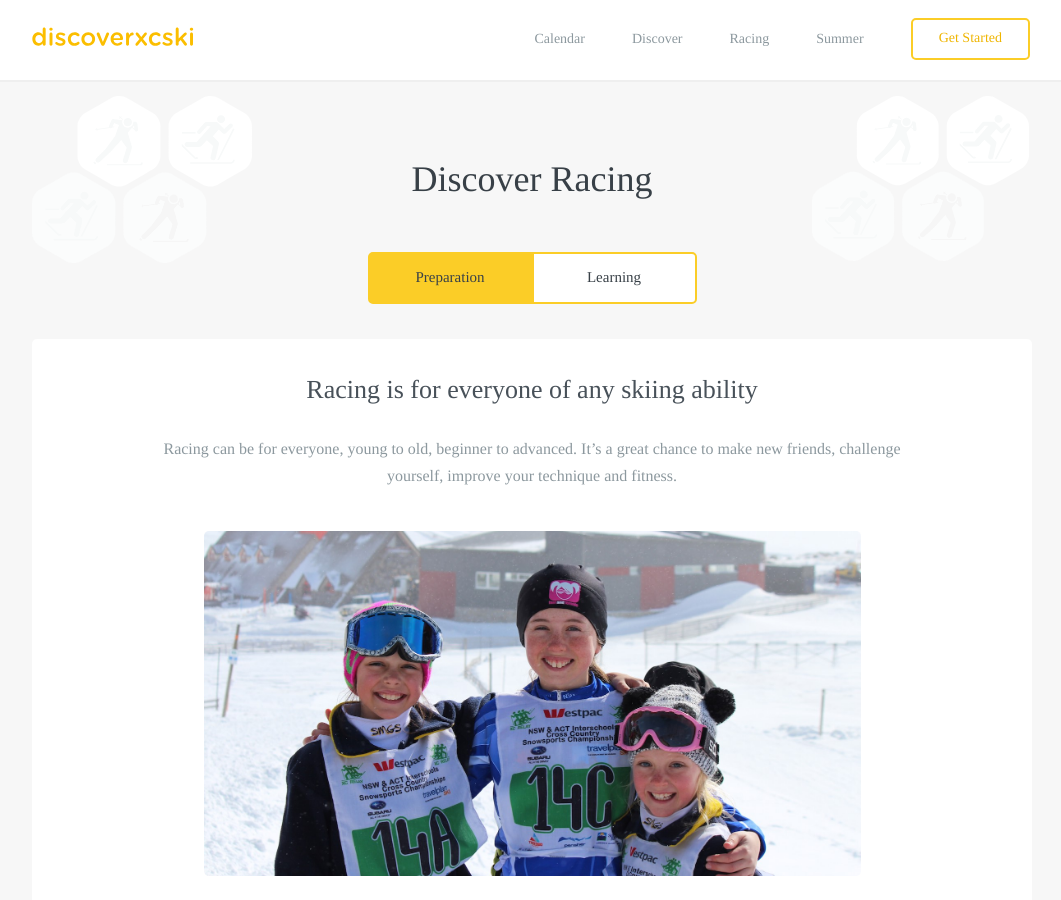
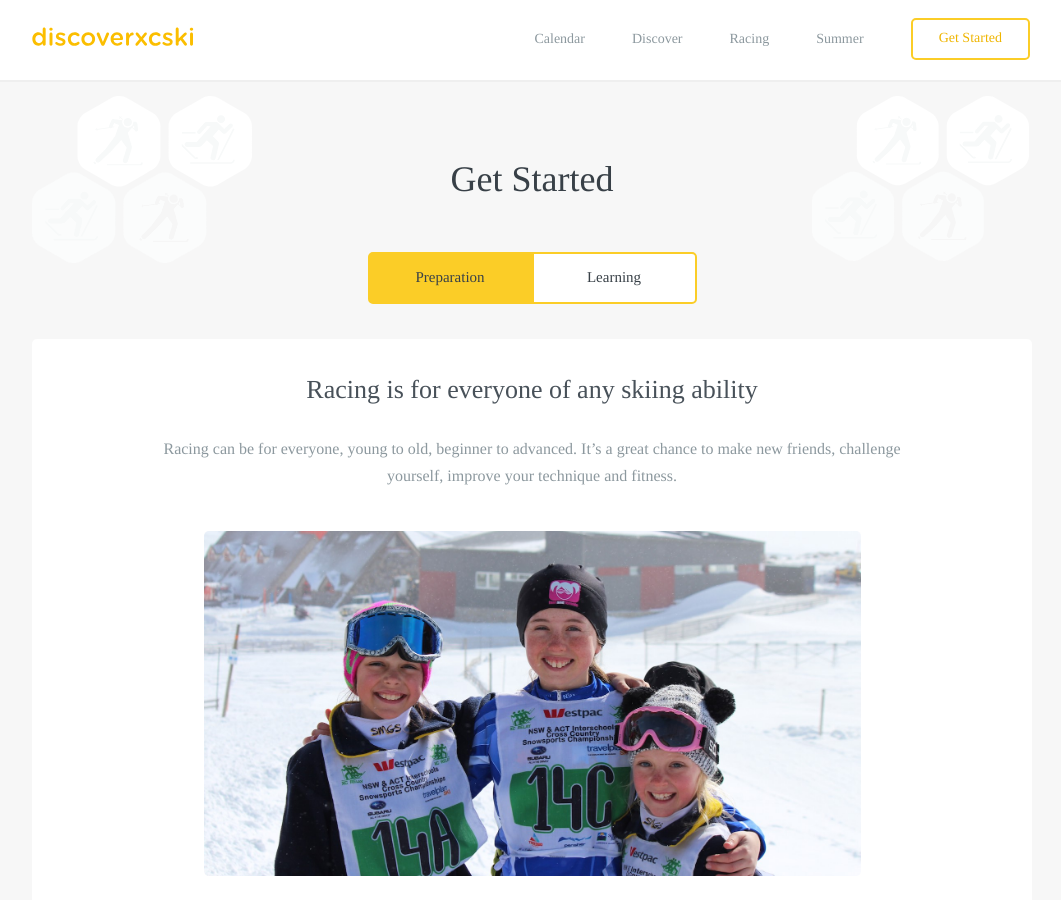
Before and after one commit to robcatto/robcatto.github.io, a Jekyll site: the page built from get-started/index.html, in a window 1280 px wide and 900 px high. Shown: the whole window, without its empty margins (108-1169 px from the left). Built offline with Jekyll 4.4.1, drawn with Linux system fonts in a browser that asks for light colours; some web fonts are replaced; Markdown is read by kramdown in place of the engine named in the settings.

Commit message:
Update index.html

```diff
--- a/get-started/index.html
+++ b/get-started/index.html
@@ -12,7 +12,7 @@ layout: default
             </div>
 
             <section>
-                <h1>Discover Racing</h1>
+                <h1>Get Started</h1>
             </section>
 
 
```
